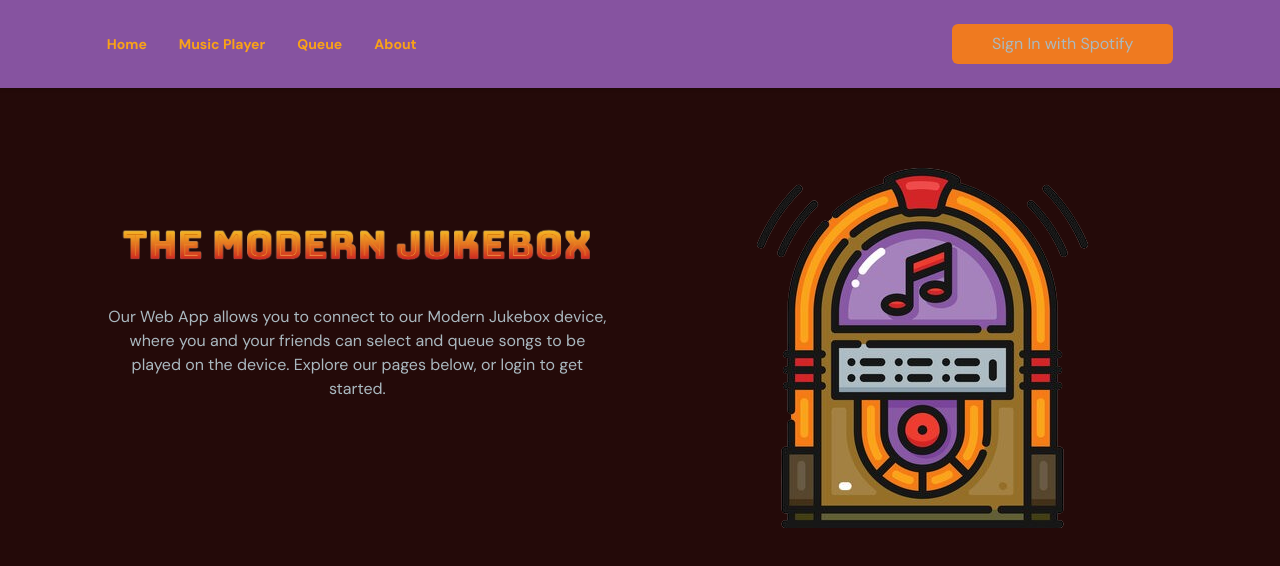
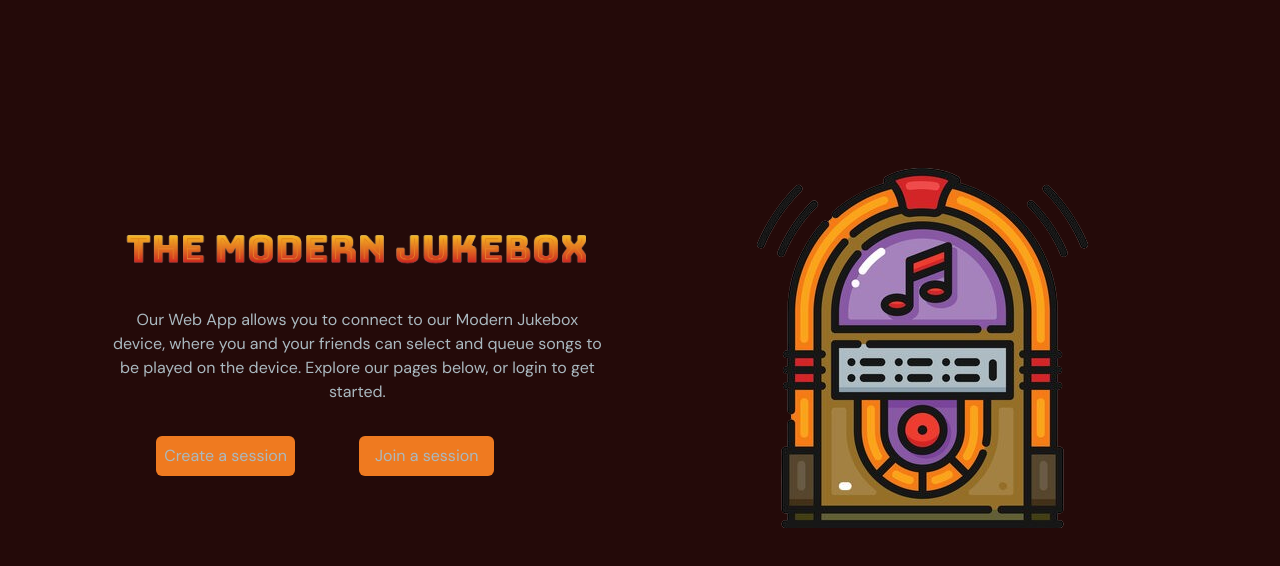
Before and after one commit to rileycleavenger/TheModernJukebox, a React (Create React App) app in the folder the-modern-jukebox-react-app/: page /home in a window 1280 px wide. Shown: the top 566 px of the page. Built offline with nearby package versions, Linux system fonts and the light colour scheme.

Commit message:
changes to navbar and home
navbar is hidden when user first views the app. The user has to pick between create and join session to use the app, which will then display navbar and hide options.

```diff
--- a/the-modern-jukebox-react-app/src/pages/home/index.tsx
+++ b/the-modern-jukebox-react-app/src/pages/home/index.tsx
@@ -4,11 +4,14 @@ import jukebox from "../../assets/images/jukebox.png";
 import jukeboxTitle from "../../assets/images/jukeboxTitle.png";
 import AnchorLink from "react-anchor-link-smooth-scroll";
 import { motion } from "framer-motion";
+import { loginURL } from "../../hooks/spotify";
 
 function Home () {
   const [token, setToken] = useState("");
+  let [loginType, setLoginType] = useState("");
   useEffect(()=>{
     const hash:string = window.location.hash
+    let loginType = window.sessionStorage.getItem("loginType")
     let token = window.sessionStorage.getItem("token")
     if(!token && hash){
         token = hash.substring(1).split("&").find(elem => elem.startsWith("access_token"))?.split("=")[1] ?? ""
@@ -16,35 +19,59 @@ function Home () {
         sessionStorage.setItem("token",token)
         setToken(token)
         console.log("token",token)
+        loginType = "spotify"
     }
 },[])
+  function handleCreateSession() {
+    loginType= "spotify";
+    setLoginType(loginType)
+    sessionStorage.setItem("loginType",loginType)
+    window.location.href = loginURL;
+    console.log("login type", loginType)
+  }
+
+  function handleJoinSession() {
+    loginType= "shazam";
+    setLoginType(loginType)
+    sessionStorage.setItem("loginType",loginType)
+    window.location.href = `${window.location.origin}/home`;
+    console.log("login type", loginType)
+  }
+
   return (
     <section id="home" className="gap-16 bg-primary-100 py-10 md:h-full md:pb-0">
 
       <div
         className="mx-auto w-5/6 items-center justify-center md:flex md:h-5/6"
       >
-        {/* MAIN HEADER */}
         <div className="z-10 mt-32 md:basis-full">
-          {/* HEADINGS */}
           <div
-            className="md:-mt-20"
+            className="container py-10 px-1 mx-0 min-w-full flex flex-col items-center"
           >
             <div className="relative">
-                {/*
-              <div className="before:absolute before:-top-20 before:-left-20 before:z-[-1] md:before:content-evolvetext">
-                <img alt="home-page-text" src={HomePageText} />
-              </div>
-                */}
                 <img alt="title" src={jukeboxTitle} />
             </div>
-
             <p className="mt-8 text-md text-center">
               Our Web App allows you to connect to our Modern Jukebox device, where you and your friends
               can select and queue songs to be played on the device. Explore our pages below, or login to get started.
             </p>
-          </div>
-
+            {window.sessionStorage.getItem("loginType")===null &&
+            <div className="mt-8 items-center">
+            <button className="mr-16 rounded-md bg-primary-500 px-2 py-2 hover:bg-primary-700 items-center"
+            onClick={(event) => {
+              handleCreateSession();
+            }}>
+              Create a session
+            </button>
+            <button className="mr-16 rounded-md bg-primary-500 px-4 py-2 hover:bg-primary-700 items-center"
+            onClick={(event) => {
+              handleJoinSession();
+            }}>
+              Join a session
+            </button>
+            </div>
+            }
+            </div>
         </div>
 
         {/* IMAGE */}
--- a/the-modern-jukebox-react-app/src/pages/navbar/index.tsx
+++ b/the-modern-jukebox-react-app/src/pages/navbar/index.tsx
@@ -12,6 +12,8 @@ function Navbar () {
 
   return (
     <nav>
+      {window.sessionStorage.getItem("loginType") !== null &&
+      <div>
       <div
         className={`${navbarBackground} ${flexBetween} fixed top-0 z-30 w-full py-6`}
       >
@@ -24,7 +26,7 @@ function Navbar () {
                 className={`${"home" ? "text-primary-400 font-bold" : ""}
                 transition duration-500 hover:text-gray-200
                 `}
-                href="home"
+                href={`${window.location.origin}/home`}
                 >
                   Home
                 </a>
@@ -32,7 +34,7 @@ function Navbar () {
                 className={`${"musicplayer" ? "text-primary-400 font-bold" : ""}
                 transition duration-500 hover:text-gray-200
                 `}
-                href="musicplayer"
+                href={`${window.location.origin}/musicplayer`}
                 >
                   Music Player
                 </a>
@@ -40,7 +42,7 @@ function Navbar () {
                 className={`${"queue" ? "text-primary-400 font-bold" : ""}
                 transition duration-500 hover:text-gray-200
                 `}
-                href="queue"
+                href={`${window.location.origin}/queue`}
                 >
                   Queue
                 </a>
@@ -48,7 +50,7 @@ function Navbar () {
                 className={`${"about" ? "text-primary-400 font-bold" : ""}
                 transition duration-500 hover:text-gray-200
                 `}
-                href="about"
+                href={`${window.location.origin}/about`}
                 >
                   About
                 </a>
@@ -122,6 +124,8 @@ function Navbar () {
           </div>
         </div>
       )}
+      </div>
+      }
     </nav>
   );
 };
```
